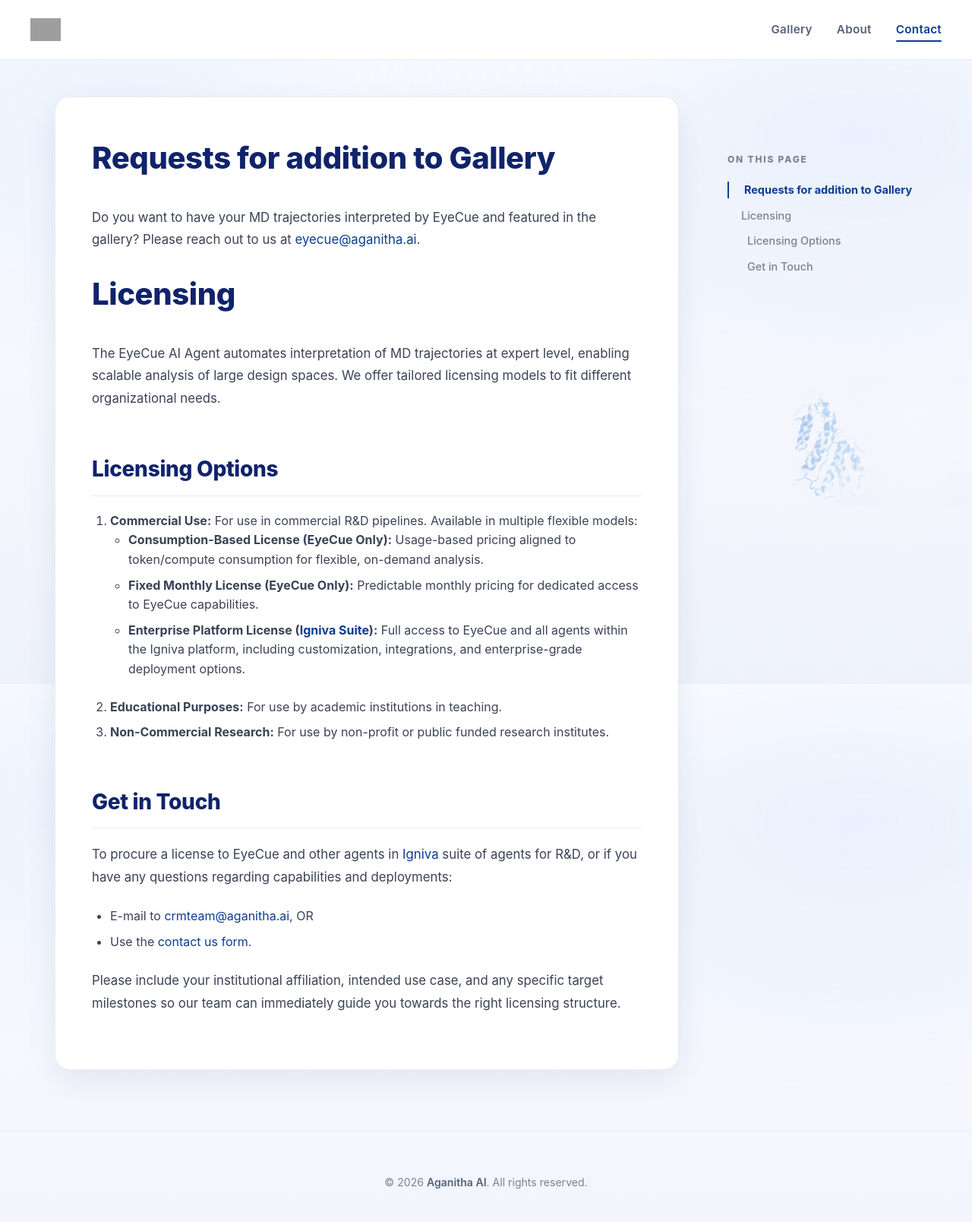
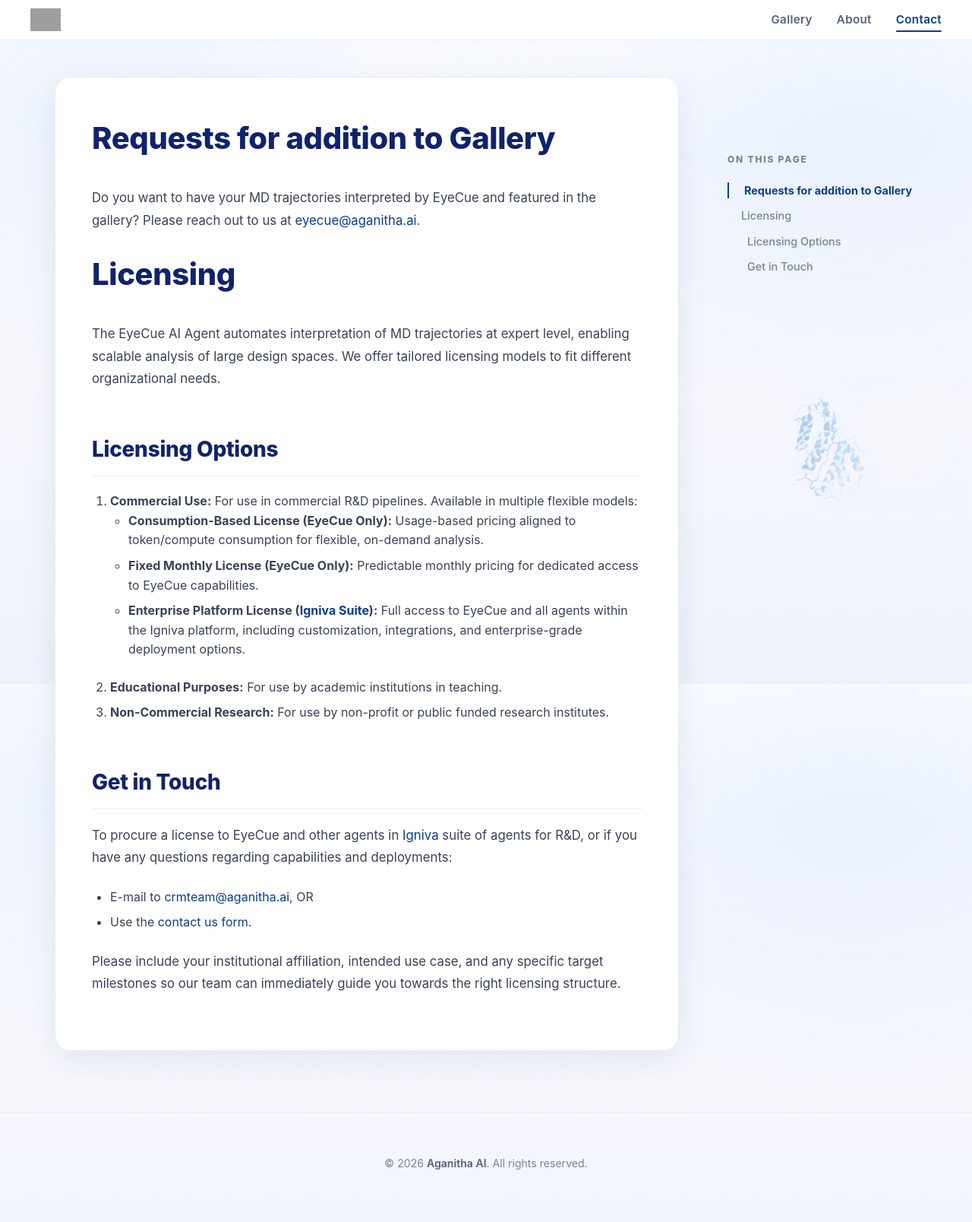
Before and after one commit to aganitha/eyecue, a Jekyll site: the page built from contact.md, in a window 1280 px wide. Shown: the whole page at 76% size. Built offline with Jekyll 4.4.1, drawn with Linux system fonts in a browser that asks for light colours; after the commit the page ends 1582 px from its top, so only the background shows below that; grey boxes are pictures that could not be loaded.

Commit message:
Adjust light-page header padding for consistent layout between sections

```diff
--- a/assets/css/style.css
+++ b/assets/css/style.css
@@ -414,6 +414,11 @@
   border-bottom: 1px solid #e7ecf6;
   position: relative;
   z-index: 5;
+  /* Keep the same height as the gallery header (.light-screen .global-header
+     in index.html). Without this the base 1.5rem padding applies and the
+     header visibly grows when moving from Gallery to About/Contact. */
+  padding-top: calc(0.7rem + env(safe-area-inset-top, 0px));
+  padding-bottom: 0.7rem;
 }
 .light-page .logo-pill { background: transparent; box-shadow: none; padding: 0; }
 .light-page .logo-pill:hover { background: transparent; box-shadow: none; transform: translateY(-1px); }
```
